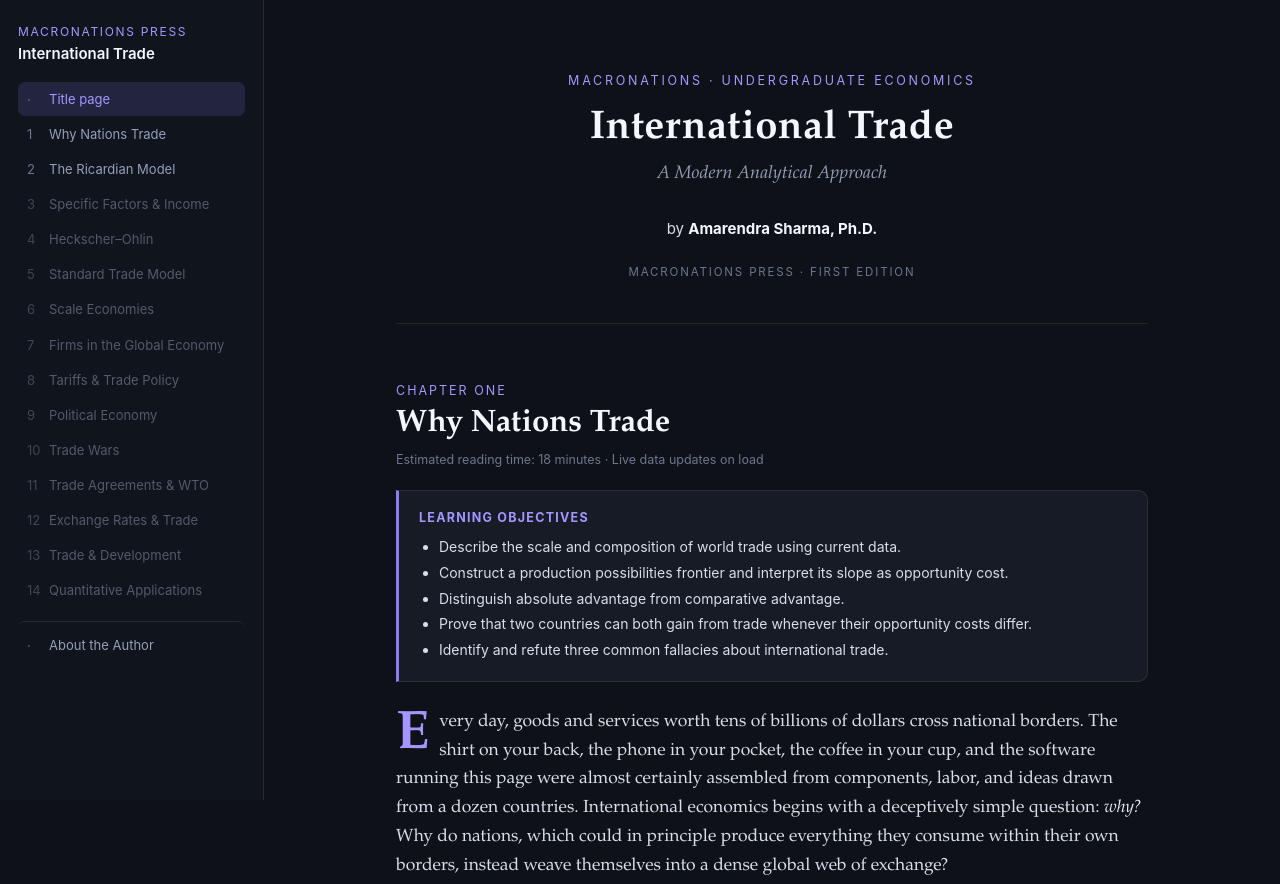
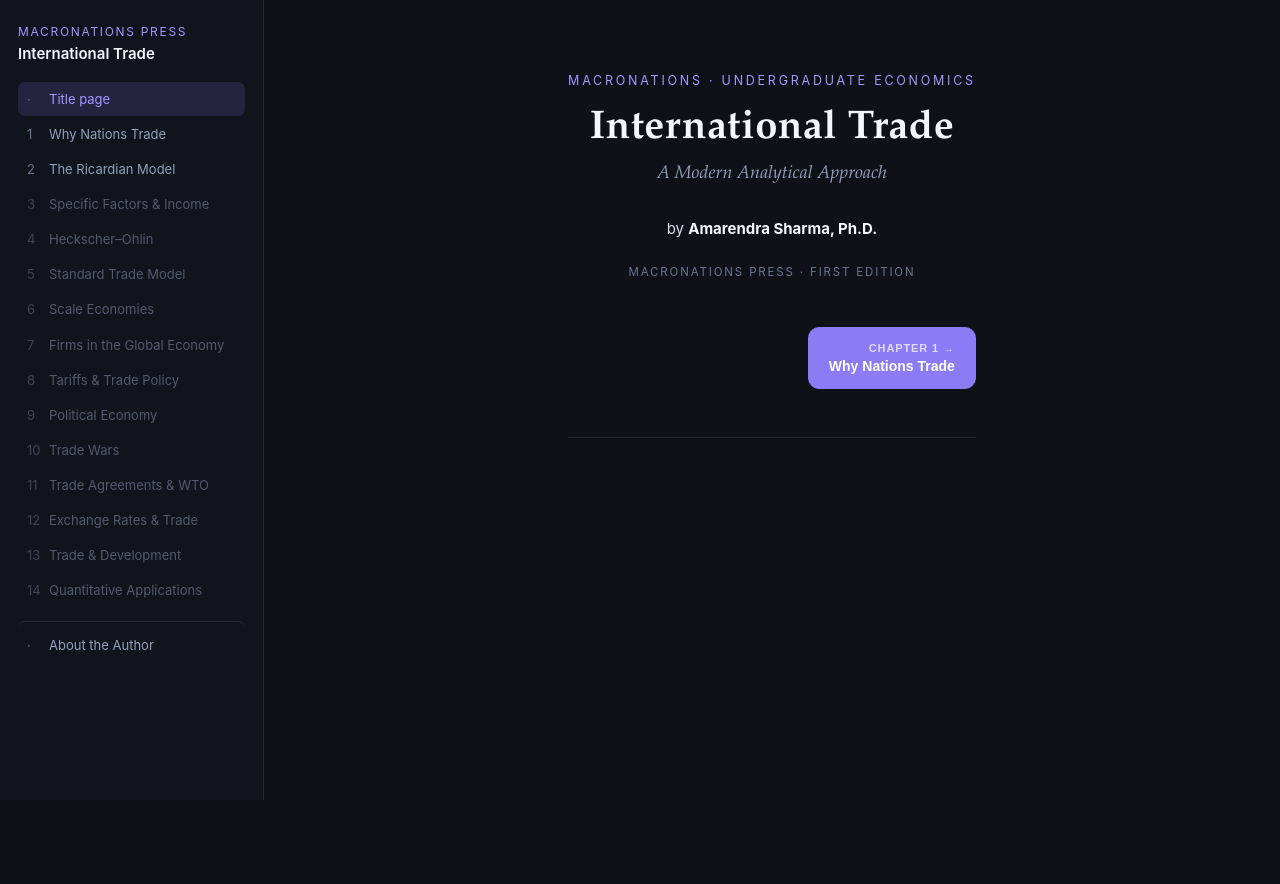
Before and after one commit to amarendra-sharma/International-Trade, a plain HTML site: page intltrade-curriculum.html in a window 1280 px wide. Shown: the top 884 px of the page. After the commit the page ends 800 px from the top, so only its background shows below. Drawn offline with nearby package versions, Linux system fonts and the light colour scheme; no server answers.

Commit message:
Add files via upload

```diff
--- a/intltrade-curriculum.html
+++ b/intltrade-curriculum.html
@@ -122,7 +122,19 @@
   .author-edit .hint{font-size:11.5px;color:var(--faint);margin-top:4px;}
   .author-msg{font-size:12.5px;margin-top:10px;font-family:var(--sans);}
   .author-msg.ok{color:var(--green);} .author-msg.err{color:var(--rose);}
+  /* paginated pages + chapter navigation */
+  .page{display:none;}
+  .page.active{display:block;animation:fadein .25s ease;}
+  @keyframes fadein{from{opacity:0;transform:translateY(6px);}to{opacity:1;transform:none;}}
+  .chapter-nav{display:flex;justify-content:space-between;align-items:stretch;gap:12px;margin:44px 0 8px;font-family:var(--sans);}
+  .cn-btn{cursor:pointer;background:var(--panel);border:1px solid var(--line2);color:var(--bright);font-size:14px;font-weight:600;border-radius:11px;padding:13px 20px;line-height:1.3;text-align:left;max-width:49%;}
+  .cn-btn .cn-k{display:block;font-size:11px;letter-spacing:.08em;text-transform:uppercase;color:var(--faint);margin-bottom:2px;}
+  .cn-btn:hover{border-color:var(--violet);}
+  .cn-next{background:var(--violet);border-color:var(--violet);color:#fff;text-align:right;margin-left:auto;}
+  .cn-next .cn-k{color:rgba(255,255,255,.72);}
+  .cn-next:hover{filter:brightness(1.08);border-color:var(--violet);}
 </style>
+<noscript><style>.page{display:block!important}</style></noscript>
 </head>
 <body>
 <div class="shell">
@@ -149,7 +161,7 @@
 
   <main>
     <!-- ==================== TITLE PAGE ==================== -->
-    <header class="titlepage" id="title">
+    <header class="titlepage page" id="title">
       <div class="kicker">MacroNations · Undergraduate Economics</div>
       <h1>International Trade</h1>
       <div class="sub">A Modern Analytical Approach</div>
@@ -158,7 +170,7 @@
     </header>
 
     <!-- ==================== CHAPTER 1 ==================== -->
-    <section class="chapter" id="chapter-1">
+    <section class="chapter page" id="chapter-1">
       <div class="chlabel">Chapter One</div>
       <h2 class="chtitle">Why Nations Trade</h2>
       <div class="chmeta">Estimated reading time: 18 minutes · Live data updates on load</div>
@@ -450,7 +462,7 @@ c100.7 8.3 195.3 44 280 108 55.3 42 101.7 93 139 153l9 14c2.7-4 5.7-8.7 9-14
     </section>
 
     <!-- ==================== STUBS 2–14 ==================== -->
-    <section class="chapter" id="chapter-2">
+    <section class="chapter page" id="chapter-2">
       <div class="chlabel">Chapter Two</div>
       <h2 class="chtitle">The Ricardian Model</h2>
       <div class="chmeta">Estimated reading time: 26 minutes · Live productivity data updates on load</div>
@@ -680,21 +692,21 @@ c100.7 8.3 195.3 44 280 108 55.3 42 101.7 93 139 153l9 14c2.7-4 5.7-8.7 9-14
         <span>MacroNations Press · Chapter 2</span>
       </div>
     </section>
-    <section class="chapter" id="chapter-3"><div class="stub"><div class="chlabel">Chapter Three</div><h2>Specific Factors and Income Distribution</h2><p>In preparation.</p></div></section>
-    <section class="chapter" id="chapter-4"><div class="stub"><div class="chlabel">Chapter Four</div><h2>Heckscher–Ohlin</h2><p>In preparation.</p></div></section>
-    <section class="chapter" id="chapter-5"><div class="stub"><div class="chlabel">Chapter Five</div><h2>The Standard Trade Model</h2><p>In preparation.</p></div></section>
-    <section class="chapter" id="chapter-6"><div class="stub"><div class="chlabel">Chapter Six</div><h2>Economies of Scale and New Trade Theory</h2><p>In preparation.</p></div></section>
-    <section class="chapter" id="chapter-7"><div class="stub"><div class="chlabel">Chapter Seven</div><h2>Firms in the Global Economy</h2><p>In preparation.</p></div></section>
-    <section class="chapter" id="chapter-8"><div class="stub"><div class="chlabel">Chapter Eight</div><h2>Tariffs and Trade Policy</h2><p>In preparation.</p></div></section>
-    <section class="chapter" id="chapter-9"><div class="stub"><div class="chlabel">Chapter Nine</div><h2>The Political Economy of Protection</h2><p>In preparation.</p></div></section>
-    <section class="chapter" id="chapter-10"><div class="stub"><div class="chlabel">Chapter Ten</div><h2>Trade Wars and Strategic Policy</h2><p>In preparation.</p></div></section>
-    <section class="chapter" id="chapter-11"><div class="stub"><div class="chlabel">Chapter Eleven</div><h2>Trade Agreements and the WTO</h2><p>In preparation.</p></div></section>
-    <section class="chapter" id="chapter-12"><div class="stub"><div class="chlabel">Chapter Twelve</div><h2>Exchange Rates and Trade</h2><p>In preparation.</p></div></section>
-    <section class="chapter" id="chapter-13"><div class="stub"><div class="chlabel">Chapter Thirteen</div><h2>Trade and Development</h2><p>In preparation.</p></div></section>
-    <section class="chapter" id="chapter-14"><div class="stub"><div class="chlabel">Chapter Fourteen</div><h2>Quantitative Applications</h2><p>In preparation.</p></div></section>
+    <section class="chapter page" id="chapter-3"><div class="stub"><div class="chlabel">Chapter Three</div><h2>Specific Factors and Income Distribution</h2><p>In preparation.</p></div></section>
+    <section class="chapter page" id="chapter-4"><div class="stub"><div class="chlabel">Chapter Four</div><h2>Heckscher–Ohlin</h2><p>In preparation.</p></div></section>
+    <section class="chapter page" id="chapter-5"><div class="stub"><div class="chlabel">Chapter Five</div><h2>The Standard Trade Model</h2><p>In preparation.</p></div></section>
+    <section class="chapter page" id="chapter-6"><div class="stub"><div class="chlabel">Chapter Six</div><h2>Economies of Scale and New Trade Theory</h2><p>In preparation.</p></div></section>
+    <section class="chapter page" id="chapter-7"><div class="stub"><div class="chlabel">Chapter Seven</div><h2>Firms in the Global Economy</h2><p>In preparation.</p></div></section>
+    <section class="chapter page" id="chapter-8"><div class="stub"><div class="chlabel">Chapter Eight</div><h2>Tariffs and Trade Policy</h2><p>In preparation.</p></div></section>
+    <section class="chapter page" id="chapter-9"><div class="stub"><div class="chlabel">Chapter Nine</div><h2>The Political Economy of Protection</h2><p>In preparation.</p></div></section>
+    <section class="chapter page" id="chapter-10"><div class="stub"><div class="chlabel">Chapter Ten</div><h2>Trade Wars and Strategic Policy</h2><p>In preparation.</p></div></section>
+    <section class="chapter page" id="chapter-11"><div class="stub"><div class="chlabel">Chapter Eleven</div><h2>Trade Agreements and the WTO</h2><p>In preparation.</p></div></section>
+    <section class="chapter page" id="chapter-12"><div class="stub"><div class="chlabel">Chapter Twelve</div><h2>Exchange Rates and Trade</h2><p>In preparation.</p></div></section>
+    <section class="chapter page" id="chapter-13"><div class="stub"><div class="chlabel">Chapter Thirteen</div><h2>Trade and Development</h2><p>In preparation.</p></div></section>
+    <section class="chapter page" id="chapter-14"><div class="stub"><div class="chlabel">Chapter Fourteen</div><h2>Quantitative Applications</h2><p>In preparation.</p></div></section>
 
     <!-- ==================== ABOUT THE AUTHOR ==================== -->
-    <section id="about-author">
+    <section class="page" id="about-author">
       <div class="chlabel">About the Author</div>
       <div class="author-card">
         <img id="authorPhoto" class="author-photo ph" alt="Author photograph" src="" data-empty="1">
@@ -731,20 +743,56 @@ c100.7 8.3 195.3 44 280 108 55.3 42 101.7 93 139 153l9 14c2.7-4 5.7-8.7 9-14
 </div>
 
 <script>
-/* ---------- TOC active-link highlight ---------- */
+/* ---------- Paginated chapters: one page at a time with prev/next ---------- */
 (function(){
+  var pages = [document.getElementById('title')]
+    .concat(Array.prototype.slice.call(document.querySelectorAll('main section.chapter')))
+    .concat([document.getElementById('about-author')])
+    .filter(Boolean);
+  var ids = pages.map(function(p){ return p.id; });
   var links = Array.prototype.slice.call(document.querySelectorAll('nav.toc a'));
-  var map = {}; links.forEach(function(a){ map[a.getAttribute('href').slice(1)] = a; });
-  var secs = Array.prototype.slice.call(document.querySelectorAll('main section, header.titlepage'));
-  var obs = new IntersectionObserver(function(es){
-    es.forEach(function(e){
-      if(e.isIntersecting){
-        links.forEach(function(a){ a.classList.remove('on'); });
-        var id = e.target.id; if(map[id]){ map[id].classList.add('on'); }
-      }
-    });
-  }, { rootMargin:'-10% 0px -80% 0px' });
-  secs.forEach(function(s){ obs.observe(s); });
+
+  function kicker(id){
+    if(id==='title'){ return 'Cover'; }
+    if(id==='about-author'){ return 'Back matter'; }
+    return 'Chapter ' + id.replace('chapter-','');
+  }
+  function label(id){
+    if(id==='title'){ return 'Title page'; }
+    if(id==='about-author'){ return 'About the Author'; }
+    var el=document.getElementById(id);
+    var h=el?el.querySelector('h2.chtitle, .stub h2'):null;
+    return h?h.textContent:('Chapter '+id.replace('chapter-',''));
+  }
+  // Build a prev/next bar for each page.
+  pages.forEach(function(p, i){
+    p.classList.add('page');
+    if(p.querySelector('.chapter-nav')) return;
+    var nav=document.createElement('div'); nav.className='chapter-nav';
+    var prev=i>0?ids[i-1]:null, next=i<ids.length-1?ids[i+1]:null;
+    var h='';
+    h += prev ? '<button class="cn-btn cn-prev" data-goto="'+prev+'"><span class="cn-k">&larr; '+kicker(prev)+'</span>'+label(prev)+'</button>' : '<span></span>';
+    h += next ? '<button class="cn-btn cn-next" data-goto="'+next+'"><span class="cn-k">'+kicker(next)+' &rarr;</span>'+label(next)+'</button>' : '<span></span>';
+    nav.innerHTML=h;
+    p.appendChild(nav);
+  });
+
+  function show(id){
+    var i=ids.indexOf(id); if(i<0){ i=0; id=ids[0]; }
+    pages.forEach(function(p){ p.classList.toggle('active', p.id===id); });
+    links.forEach(function(a){ a.classList.toggle('on', a.getAttribute('href')==='#'+id); });
+    try{ history.replaceState(null,'', id==='title'?location.pathname+location.search:'#'+id); }catch(e){}
+    window.scrollTo(0,0);
+  }
+  document.addEventListener('click', function(e){
+    var t=e.target;
+    var b=t.closest?t.closest('[data-goto]'):null;
+    if(b){ e.preventDefault(); show(b.getAttribute('data-goto')); return; }
+    var a=t.closest?t.closest('nav.toc a'):null;
+    if(a){ e.preventDefault(); show(a.getAttribute('href').slice(1)); }
+  });
+  window.addEventListener('hashchange', function(){ show((location.hash||'#title').slice(1)); });
+  show((location.hash||'#title').slice(1));
 })();
 
 /* ---------- Live World Bank data + Figure 1.1 chart ---------- */
```
